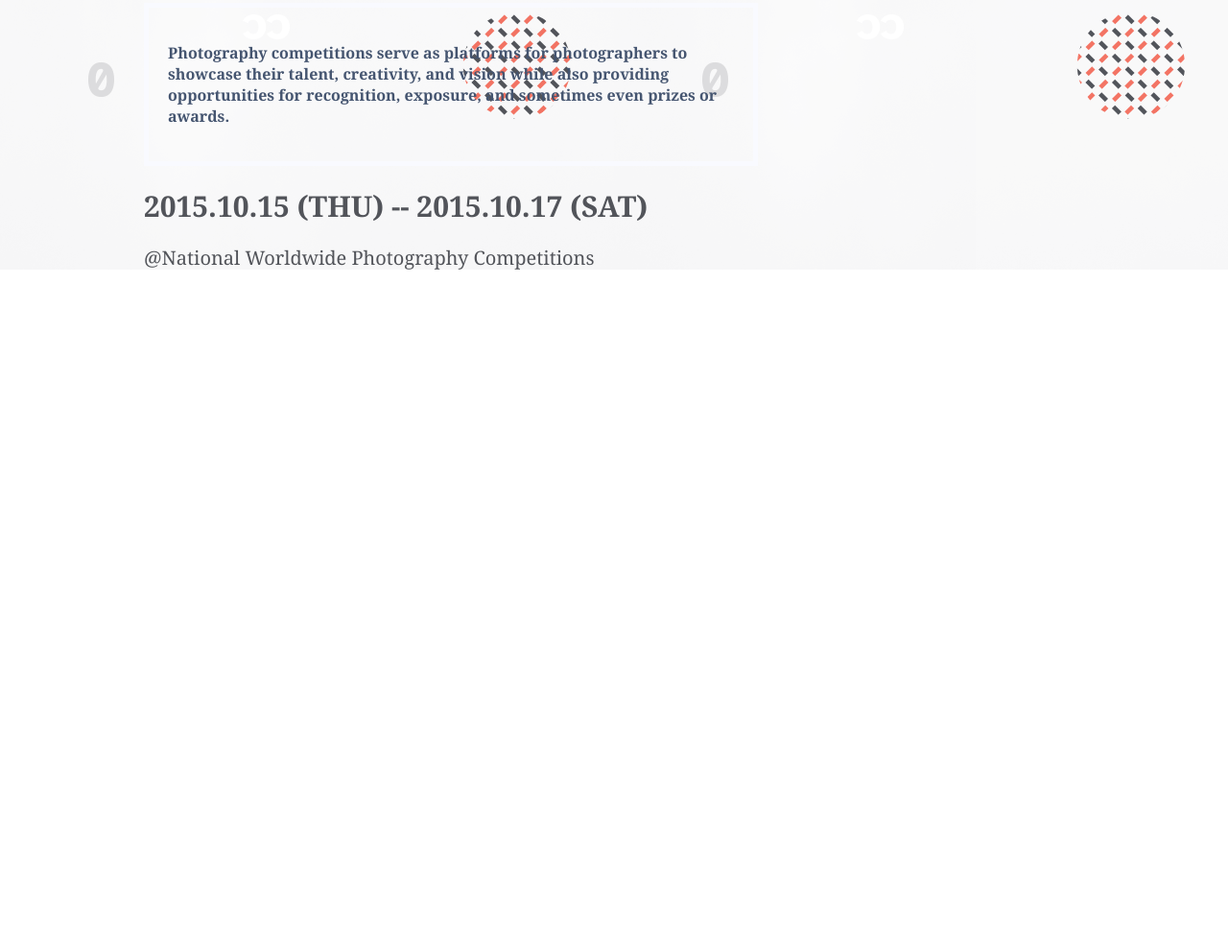
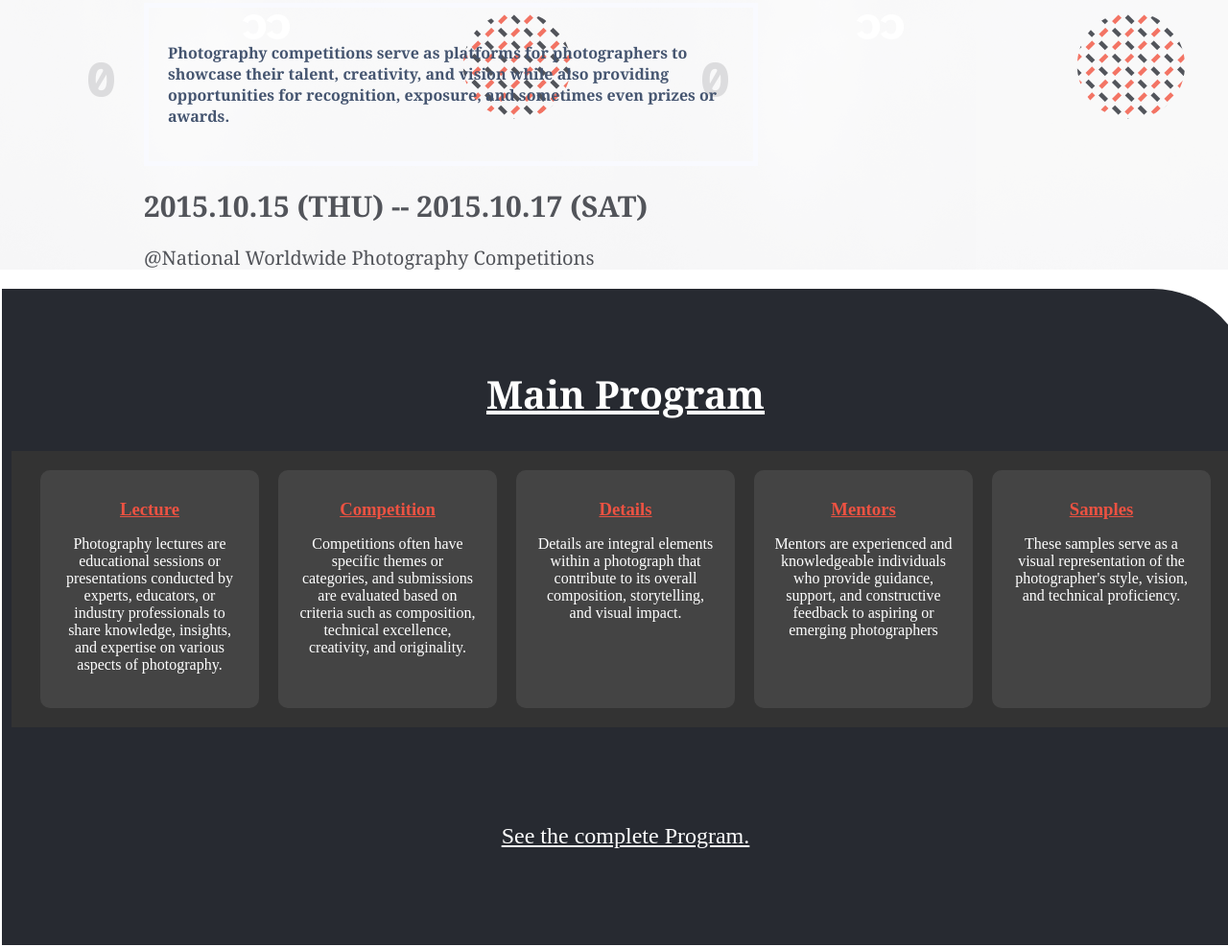
Before and after one commit to adnanahmad123786/midterm, a plain HTML site: page Index.html in a window 1280 px wide. Shown: the part 450-1437 px from the top of the page at 96% size. Before the commit the page ends 800 px from the top, so only its background shows below. Drawn offline with Linux system fonts and the light colour scheme.

Commit message:
mainprogram

```diff
--- a/Index.html
+++ b/Index.html
@@ -54,6 +54,51 @@
 
         </header>
     </section>
+
+    <section id="about_myself">
+        <div class="about_part">
+            <div class="about-items-a">
+                <div class="about_part_title">
+                    <h2 class="about_part_title_txt">Main Program</h2>
+                </div>
+
+
+
+            </div>
+
+            <section class="grid-container">
+                <div class="grid-item">
+                  <div class="icon-container">
+
+                  </div>
+                  <h3>Lecture</h3>
+                  <p>Photography lectures are educational sessions or presentations conducted by experts, educators, or industry professionals to share knowledge, insights, and expertise on various aspects of photography.</p>
+                </div>
+                <div class="grid-item">
+                    <h3>Competition</h3>
+                    <p>Competitions often have specific themes or categories, and submissions are evaluated based on criteria such as composition, technical excellence, creativity, and originality.</p>
+                </div>
+                <div class="grid-item">
+                    <h3>Details</h3>
+                    <p>Details are integral elements within a photograph that contribute to its overall composition, storytelling, and visual impact. </p>
+                </div>
+                <div class="grid-item">
+                    <h3>Mentors</h3>
+                    <p>Mentors are experienced and knowledgeable individuals who provide guidance, support, and constructive feedback to aspiring or emerging photographers</p>
+                </div>
+                <div class="grid-item">
+                    <h3>Samples</h3>
+                    <p>These samples serve as a visual representation of the photographer's style, vision, and technical proficiency.</p>
+                </div>
+              </section>
+
+              <div class="linktext">
+                <p>See the complete Program.</p>
+              </div>
+            </div>
+        </div>
+    </section>
+
 </body>
 
 </html>
--- a/style.css
+++ b/style.css
@@ -143,3 +143,90 @@ opacity: 0.8;
     gap: 2px;
     margin-left: 5px;
   }
+
+  .about_part {
+
+    width: 100%;
+    margin: 2px;
+    background-color: #272a31;
+    border-top-right-radius: 100px;
+    padding: 10px 10px 100px 10px;
+  }
+
+  .about_part_title {
+  text-align: center;
+    padding: 40px 24px 0;
+  }
+
+  .about_part_title_txt {
+    text-decoration: underline;
+    font-family: Cambria, Cochin, Georgia, Times, 'Times New Roman', serif;
+    align-items: center;
+    justify-content: center;
+    font-size: 40px;
+    line-height: 52px;
+    color: #ffffff;
+  }
+
+
+
+
+
+
+  .grid-container {
+    display: flex;
+    justify-content: space-between;
+    background-color: #333; /* Adjust the color to match the dark background */
+    padding: 20px;
+  }
+
+  .grid-item {
+    background-color: #444; /* Adjust the color to match the individual item background */
+    border-radius: 10px; /* Rounded corners */
+    color: white; /* White text color */
+    flex: 1; /* Distribute space evenly */
+    margin: 0 10px; /* Space between items */
+    padding: 20px; /* Padding inside items */
+    text-align: center; /* Center text */
+  }
+
+  .grid-item h3 {
+    text-decoration: underline;
+    color: #ec5242;
+    margin-top: 10px;
+    margin-bottom: 10px;
+  }
+
+  .icon-container {
+    /* Style for the icon container */
+  }
+
+  .icon-container img {
+    width: 50px; /* Adjust size as needed */
+    height: auto; /* Maintain aspect ratio */
+    margin-bottom: 10px;
+  }
+
+  /* Ensure to add responsive styles if needed */
+  @media (max-width: 768px) {
+    .grid-container {
+      flex-direction: column;
+    }
+    .grid-item {
+      margin-bottom: 10px;
+    }
+  }
+
+  .linktext {
+    text-align: center; /* This centers the text horizontally within its container */
+    width: 100%;
+    font-size: x-large;
+    color: white;
+    margin-top: 100px; /* Ensures the div takes up the full width */
+  }
+
+  .linktext p {
+    text-decoration: underline;
+    margin: auto; /* Horizontally centers the paragraph if it has a defined width */
+    display: block; /* Ensures the paragraph is treated as a block-level element */
+  }
```
